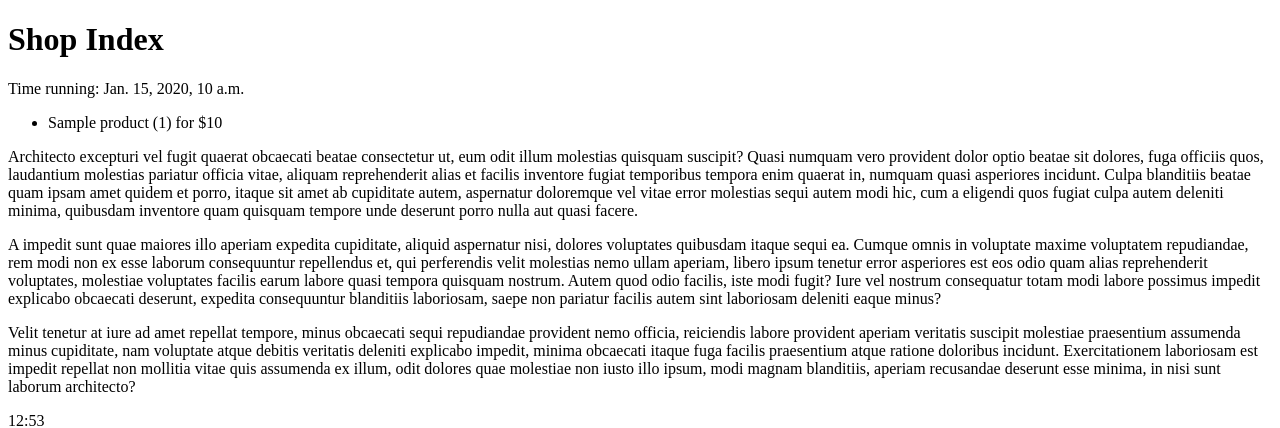
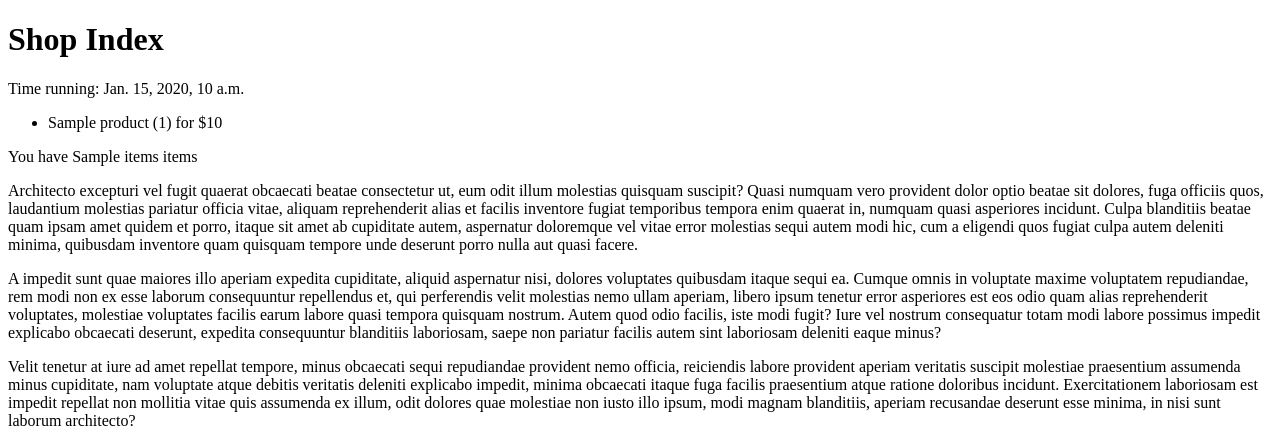
Before and after one commit to GorVoskanyan/django-project, a Django app: template mysite/shop/templates/shop/index.html in a window 1280 px wide. Shown: the top 428 px of the page. Run offline with Django 4.2, Linux system fonts and the light colour scheme; the template is opened without the code that fills it: most values are stand-ins (such as "Sample title", 1, 10 or a date in 2020).

Commit message:
tag pluralize

```diff
--- a/mysite/shop/templates/shop/index.html
+++ b/mysite/shop/templates/shop/index.html
@@ -23,6 +23,11 @@
         </ul>
 
     </div>
+
+    <div>
+        You have {{ items }} item{{ items|pluralize}}
+    </div>
+
     <div>
         {% lorem 3 p random %}
     </div>
--- a/mysite/shop/views.py
+++ b/mysite/shop/views.py
@@ -22,7 +22,8 @@ class ShopIndexView(View):
         ]
         context = {
             'time_running': default_timer(),
-            'products': products
+            'products': products,
+            'items': 1,
         }
         return render(request, 'shop/index.html', context=context)
 
```
